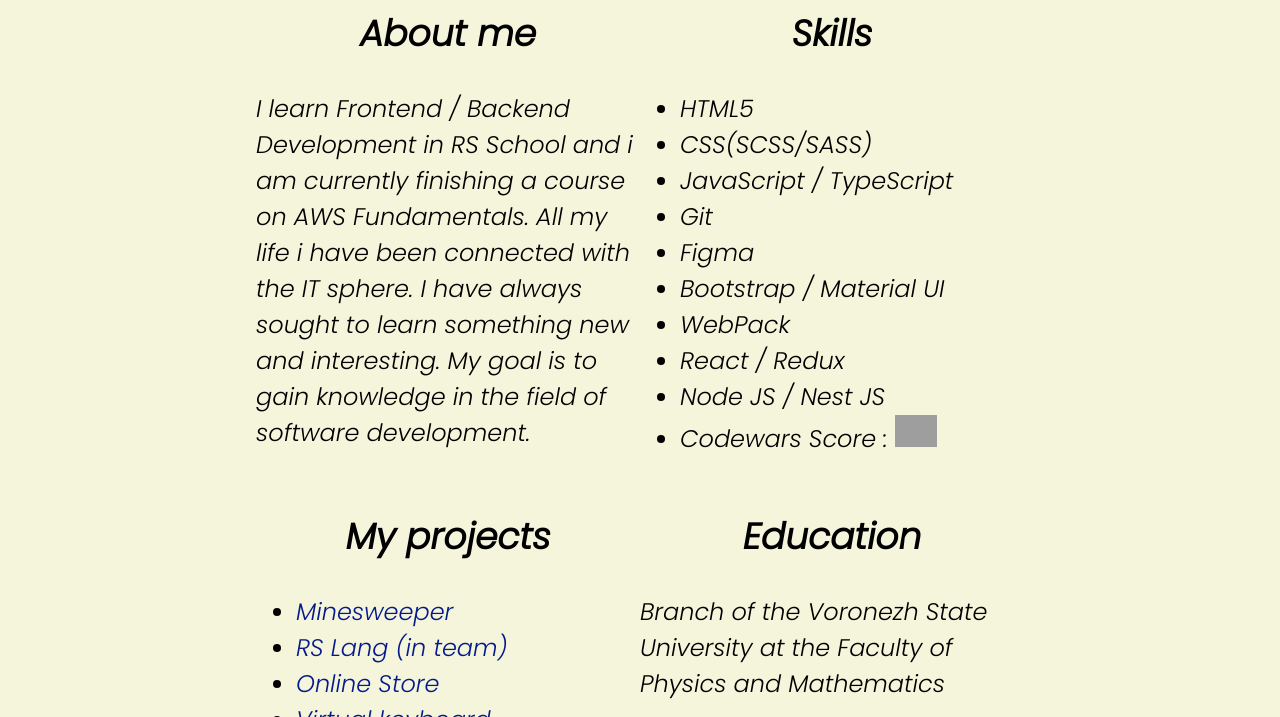
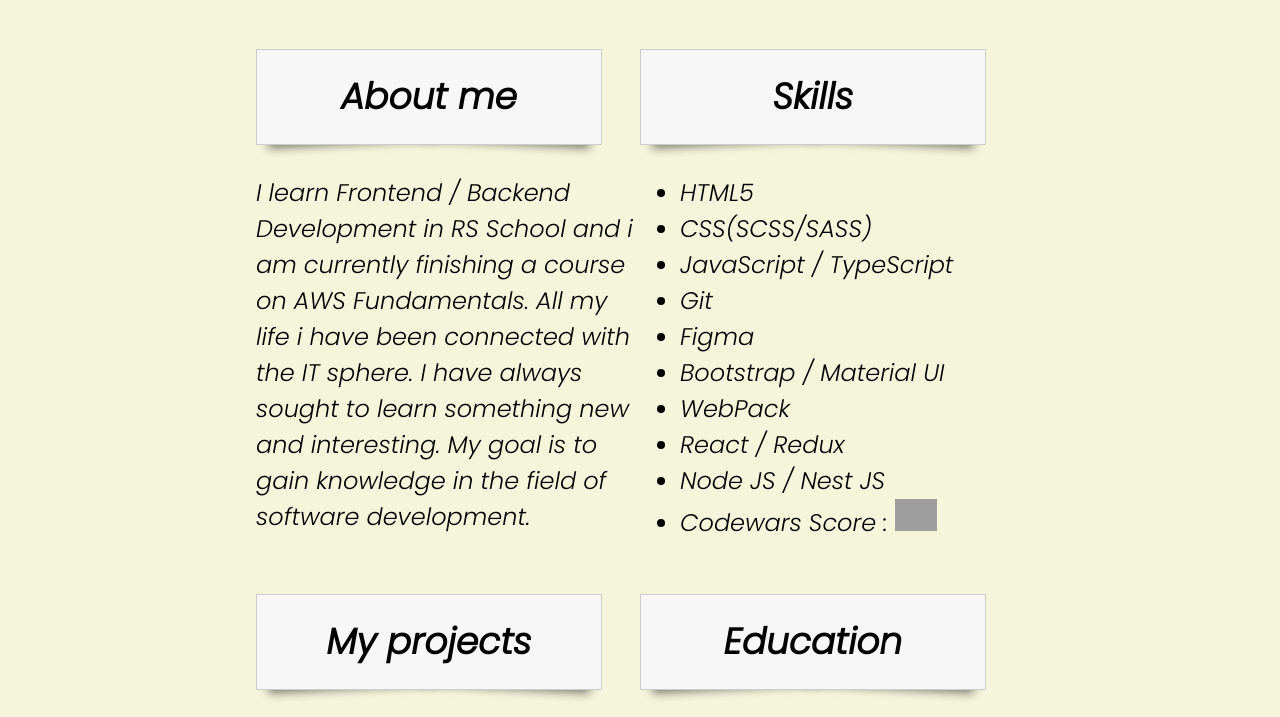
Before and after one commit to pini86/rsschool-cv, a plain HTML site: page index.html in a window 1280 px wide. Shown: the part 739-1456 px from the top of the page. Drawn offline with Linux system fonts and the light colour scheme; grey boxes are pictures that could not be loaded.

Commit message:
feat: add shadow

```diff
--- a/index.html
+++ b/index.html
@@ -50,8 +50,8 @@
     <main class="main">
       <div class="main-container">
         <section class="section" id="profile">
-          <h1 class="section-title">Mikhail Druzhinin</h1>
-          <div>
+          <h2 class="section-title shadow">Mikhail Druzhinin</h2>
+          <div class="wrap-image">
             <img
               class="main-image"
               src="./assets/img/Photo for CV.jpeg"
@@ -61,7 +61,7 @@
         </section>
 
         <section class="section" id="contacts">
-          <h2 class="section-title">Contacts</h2>
+          <h2 class="section-title shadow">Contacts</h2>
           <ul class="contacts">
             <li class="contacts-item">
               <i class="icons location"></i>
@@ -100,7 +100,9 @@
             <li class="contacts-item">
               <i class="icons phone"></i>
               <i class="icons whatsapp"></i>
-              <span> Phone, WhatsApp: <a href="tel:+79191870994">+7-9191870994</a> </span>
+              <span>
+                Phone, WhatsApp: <a href="tel:+79191870994">+7-9191870994</a>
+              </span>
             </li>
             <li class="contacts-item">
               <i class="icons telegram"></i>
@@ -110,18 +112,18 @@
         </section>
 
         <section class="section" id="about_me">
-          <h2 class="section-title">About me</h2>
+          <h2 class="section-title shadow">About me</h2>
           <p>
-            I learn Frontend / Backend Development in RS School and i am currently
-            finishing a course on AWS Fundamentals. All my life i have been connected
-            with the IT sphere. I have always sought to learn something new and
-            interesting. My goal is to gain knowledge in the field of software
-            development.
+            I learn Frontend / Backend Development in RS School and i am
+            currently finishing a course on AWS Fundamentals. All my life i have
+            been connected with the IT sphere. I have always sought to learn
+            something new and interesting. My goal is to gain knowledge in the
+            field of software development.
           </p>
         </section>
 
         <section class="section" id="skills">
-          <h2 class="section-title">Skills</h2>
+          <h2 class="section-title shadow">Skills</h2>
           <ul>
             <li>HTML5</li>
             <li>CSS(SCSS/SASS)</li>
@@ -146,12 +148,10 @@
         </section>
 
         <section class="section" id="projects">
-          <h2 class="section-title">My projects</h2>
+          <h2 class="section-title shadow">My projects</h2>
           <ul>
             <li>
-              <a href=" https://minesweeper-pini86.netlify.app/"
-                >Minesweeper</a
-              >
+              <a href=" https://minesweeper-pini86.netlify.app/">Minesweeper</a>
             </li>
             <li>
               <a href="https://profound-kleicha-051fda.netlify.app/"
@@ -199,7 +199,7 @@
         </section>
 
         <section class="section" id="education">
-          <h2 class="section-title">Education</h2>
+          <h2 class="section-title shadow">Education</h2>
           <p>
             Branch of the Voronezh State University at the Faculty of Physics
             and Mathematics
@@ -211,12 +211,12 @@
           <p>
             THE ROLLING SCOPES SCHOOL<br />
             JavaScript/Front-end (59th position in the overall standing), React
-            Course, Node.js Course (42th  position in the overall standing)
+            Course, Node.js Course (42th position in the overall standing)
           </p>
         </section>
 
         <section class="section" id="courses">
-          <h2 class="section-title">Cources</h2>
+          <h2 class="section-title shadow">Cources</h2>
           <ul>
             <li>CS50 lectures</li>
             <li>RU.CODE-BASICS</li>
@@ -234,7 +234,7 @@
         </section>
 
         <section class="section" id="languages">
-          <h2 class="section-title">Languages</h2>
+          <h2 class="section-title shadow">Languages</h2>
           <ul>
             <li>English - Intermediate/Upper-intermediate</li>
             <li>Russian - Native</li>
--- a/style.css
+++ b/style.css
@@ -65,6 +65,7 @@ a:hover {
 }
 
 .section-title {
+  width: 90%;
   text-align: center;
 }
 
@@ -81,11 +82,17 @@ h1 {
 
 .main-image {
   padding: 10px;
-  width: 70%;
+  width: 95%;
   height: auto;
   display: block;
   margin: 0 auto;
   border-radius: 10%;
+  border: 2px solid #c2b59d;
+  outline: 1px solid #fff;
+}
+
+.wrap-image {
+  width: 90%;
 }
 
 .contacts {
@@ -170,3 +177,30 @@ h1 {
 .codewars-image {
   height: 2rem;
 }
+
+.shadow {
+  background: #f7f7f7;
+  border: 1px solid #ccc;
+  padding: 20px;
+  position: relative;
+}
+
+.shadow::before,
+.shadow::after {
+  content: "";
+  position: absolute;
+  bottom: 15px;
+  left: 10px;
+  width: 50%;
+  max-width: 300px;
+  height: 15px;
+  box-shadow: 0 15px 10px rgba(0, 0, 0, 0.5);
+  transform: rotate(-3deg);
+  z-index: -1;
+}
+
+.shadow::after {
+  transform: rotate(3deg);
+  right: 10px;
+  left: auto;
+}
```
